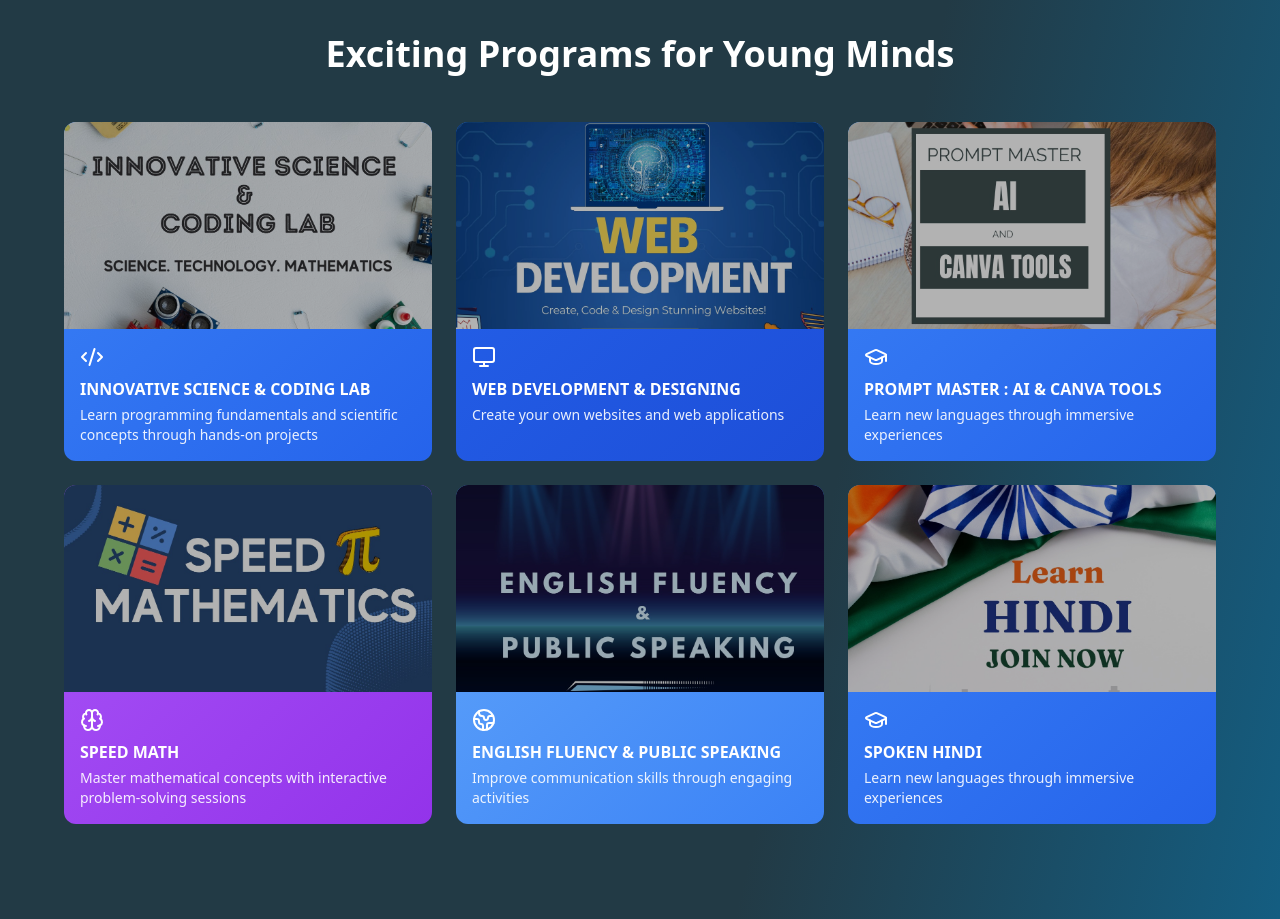
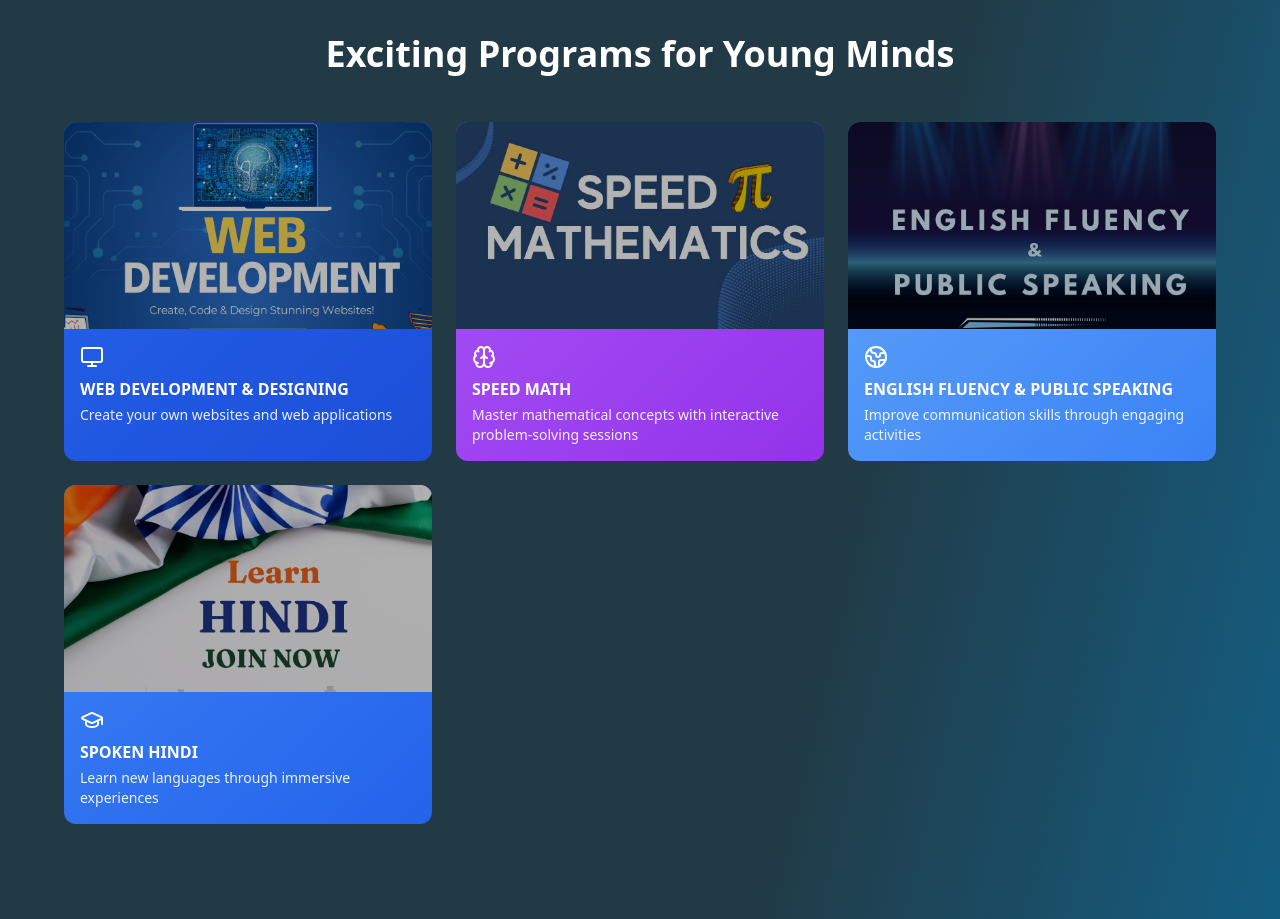
Before and after one commit to Janakiraman1021/McSumCamp, a React (Vite) app: page / in a window 1280 px wide. Shown: the part 1440-2359 px from the top of the page. Built offline with nearby package versions, Linux system fonts and the light colour scheme.

Commit message:
refactor(App): remove deprecated CourseCard components
Remove CourseCard components for "INNOVATIVE SCIENCE & CODING LAB" and "PROMPT MASTER : AI & CANVA TOOLS" as they are no longer part of the program offerings.

```diff
--- a/src/App.tsx
+++ b/src/App.tsx
@@ -143,25 +143,11 @@ function App() {
         </h2>
         <div className="grid grid-cols-1 md:grid-cols-2 lg:grid-cols-3 gap-6 max-w-6xl mx-auto">
           <CourseCard
-            icon={<Code2 />}
-            title="INNOVATIVE SCIENCE & CODING LAB"
-            description="Learn programming fundamentals and scientific concepts through hands-on projects"
-            color="bg-gradient-to-br from-blue-500 to-blue-600"
-            image="/innovatice-science-coding.jpg"
-          />
-          <CourseCard
             icon={<Monitor />}
             title="WEB DEVELOPMENT & DESIGNING "
             description="Create your own websites and web applications"
             color="bg-gradient-to-br from-blue-600 to-blue-700"
             image="web1.jpg"
-          />
-          <CourseCard
-            icon={<GraduationCap />}
-            title="PROMPT MASTER : AI & CANVA TOOLS"
-            description="Learn new languages through immersive experiences"
-            color="bg-gradient-to-br from-blue-500 to-blue-600"
-            image="/ai-canva.jpg"
           />
           <CourseCard
             icon={<Brain />}
```
